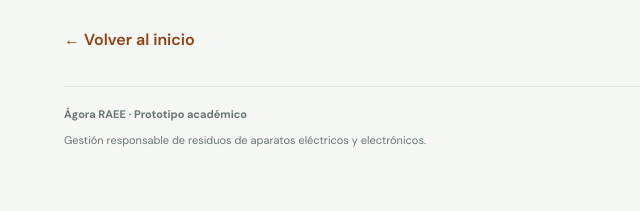
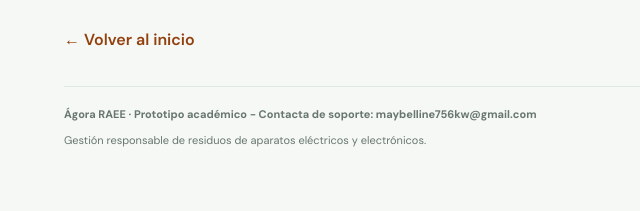
Before and after one commit to maybelline756kw-source/agora_raee_v1.2, a FastAPI app: page /form/instituciones in a window 1280 px wide. Shown: the part 1496-1707 px from the top of the page, without its empty margins (0-640 px from the left). Run offline with FastAPI, Linux system fonts and the light colour scheme.

Commit message:
Update footer text to include support contact

```diff
--- a/templates/instituciones/menu.html
+++ b/templates/instituciones/menu.html
@@ -323,7 +323,7 @@
         </a>
 
         <footer>
-            <strong>Ágora RAEE · Prototipo académico</strong>
+            <strong>Ágora RAEE · Prototipo académico - Contacta de soporte: maybelline756kw@gmail.com</strong>
             <p>
                 Gestión responsable de residuos de aparatos
                 eléctricos y electrónicos.
```
